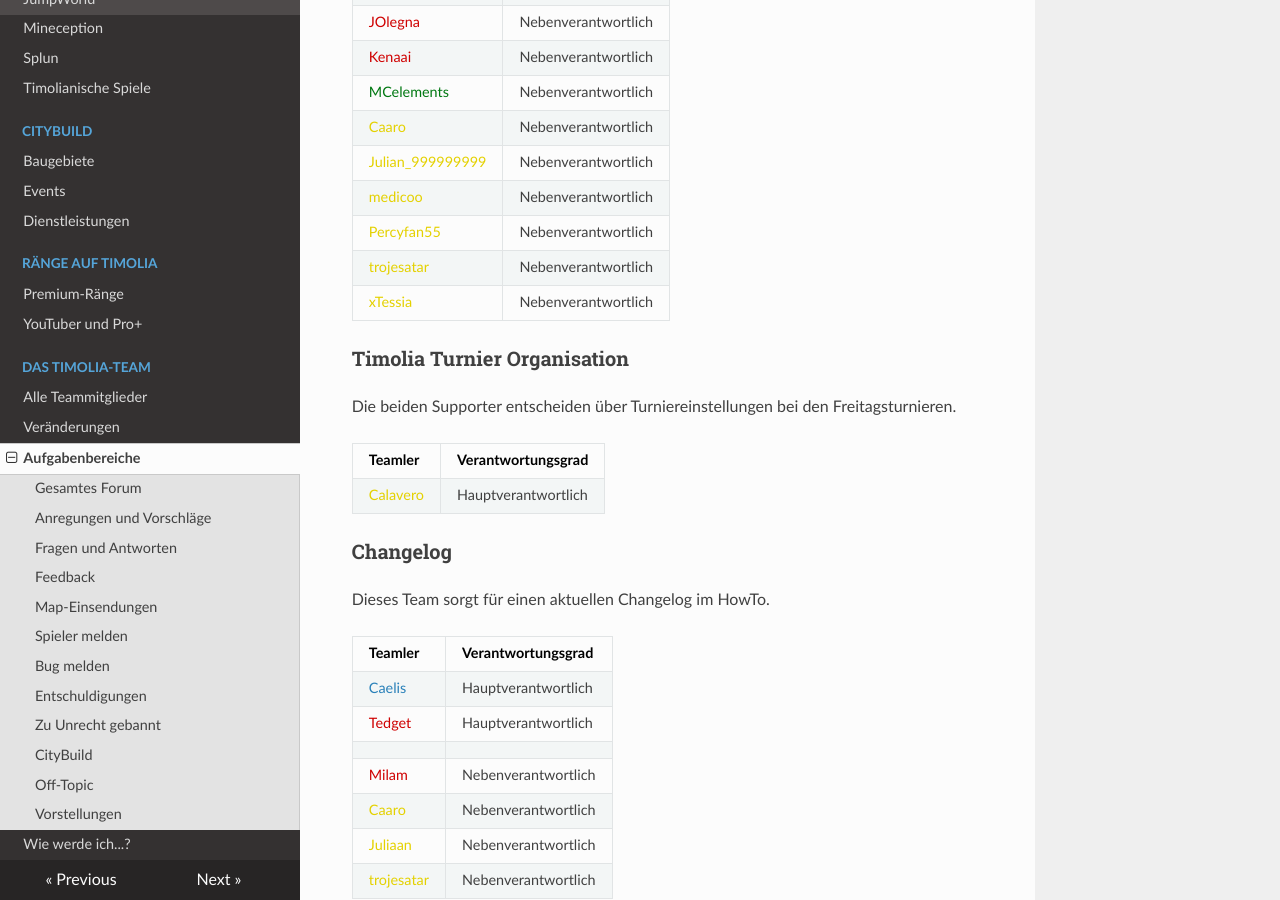
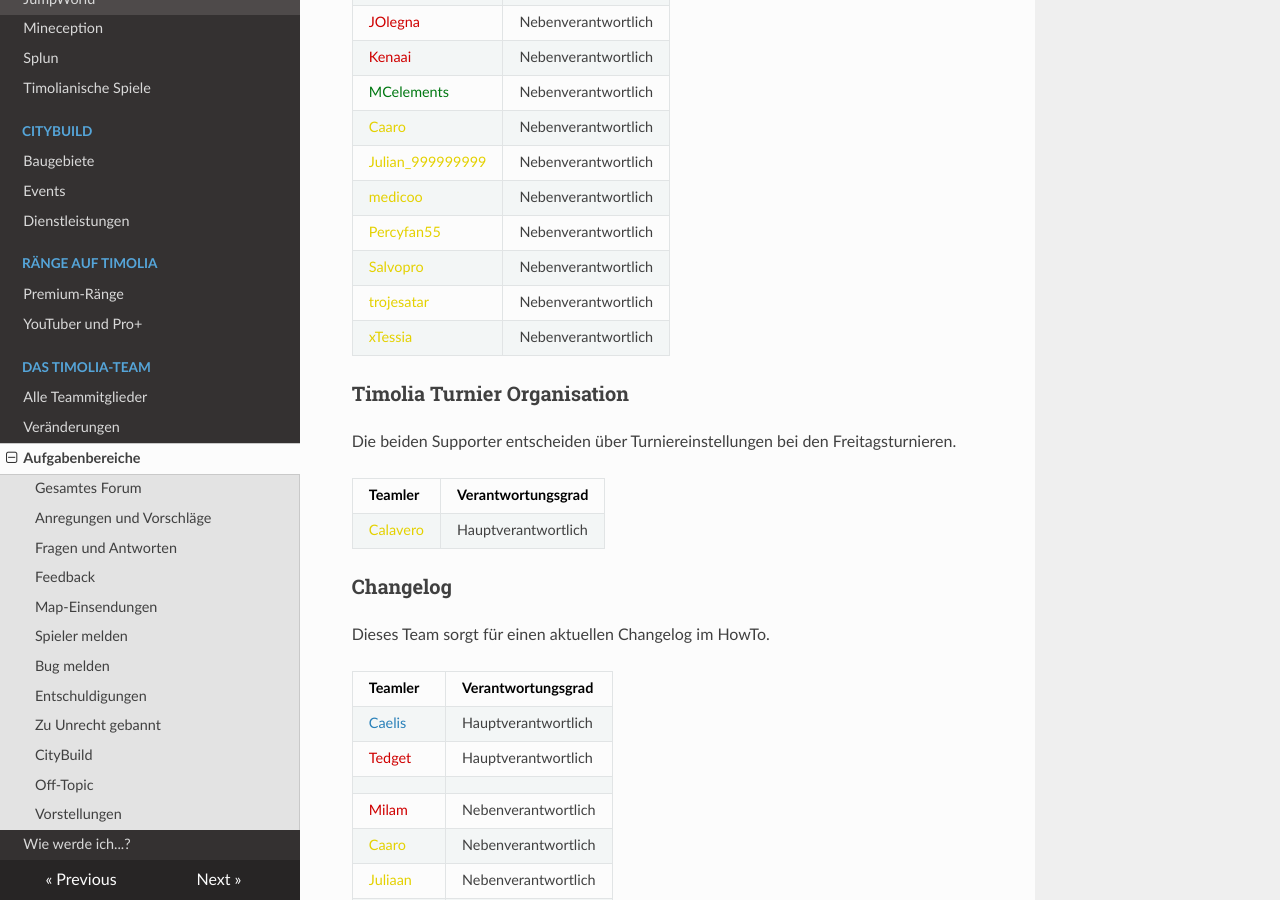
Before and after one commit to TimoliaDE/HowTo, an MkDocs documentation site: the page built from docs/team/responsibilities.md, in a window 1280 px wide and 900 px high, scrolled down 5294 px. Built offline with MkDocs 1.6.1, drawn with Linux system fonts in a browser that asks for light colours; nearby versions of some CDN libraries; old or Windows-style settings are respelled for this version of MkDocs.

Commit message:
Update responsibilities.md

```diff
--- a/docs/team/responsibilities.md
+++ b/docs/team/responsibilities.md
@@ -179,6 +179,7 @@ Der Teamspeak von Timolia ist unter ts.timolia.de zu erreichen. Er wird betreut
 |<span style="color:#E4D100">Julian_999999999</span> | Nebenverantwortlich |
 |<span style="color:#E4D100">medicoo</span> | Nebenverantwortlich |
 |<span style="color:#E4D100">Percyfan55</span> | Nebenverantwortlich |
+|<span style="color:#E4D100">Salvopro</span> | Nebenverantwortlich |
 |<span style="color:#E4D100">trojesatar</span> | Nebenverantwortlich |
 |<span style="color:#E4D100">xTessia</span> | Nebenverantwortlich |
 
```
